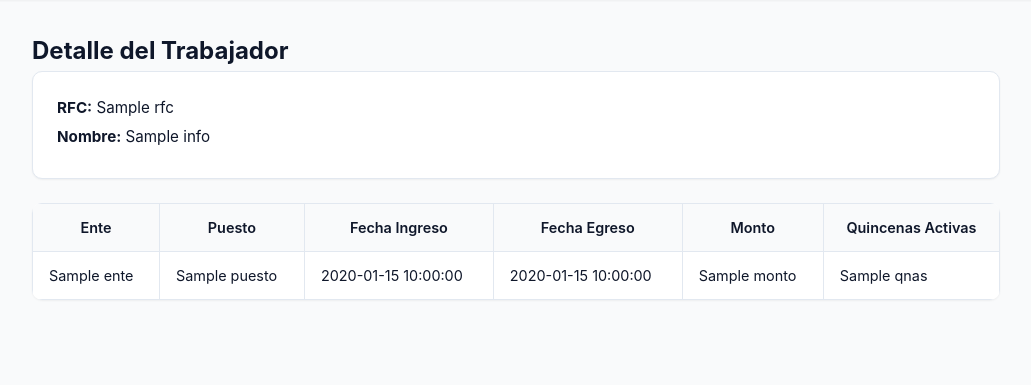
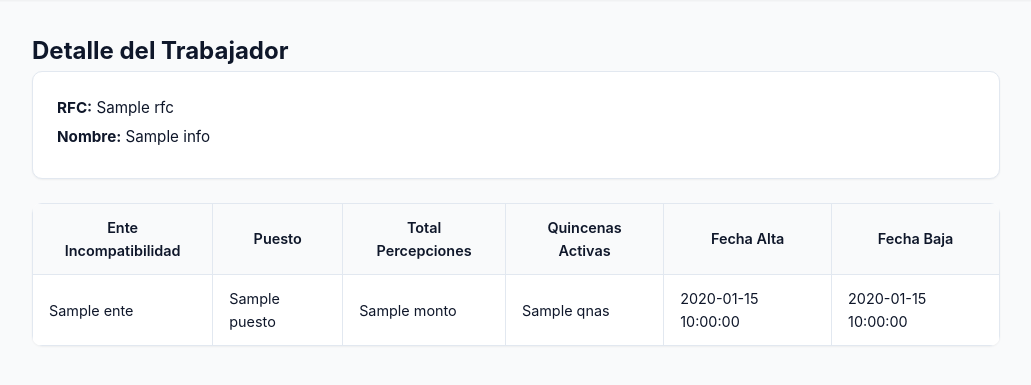
Before and after one commit to OmarSalvatierra99/SCIL, a Python web app: template templates/detalle_rfc.html in a window 1280 px wide. Shown: the part 81-466 px from the top of the page, without its empty margins (124-1155 px from the left). Run offline with Jinja, Linux system fonts and the light colour scheme; the template is opened without the code that fills it: most values are stand-ins (such as "Sample title", 1, 10 or a date in 2020).

Commit message:
23/10/2025 Ajustando la presentación

```diff
--- a/templates/detalle_rfc.html
+++ b/templates/detalle_rfc.html
@@ -13,12 +13,12 @@
     <table class="tabla-detalle">
       <thead>
         <tr>
-          <th>Ente</th>
+          <th>Ente Incompatibilidad</th>
           <th>Puesto</th>
-          <th>Fecha Ingreso</th>
-          <th>Fecha Egreso</th>
-          <th>Monto</th>
+          <th>Total Percepciones</th>
           <th>Quincenas Activas</th>
+          <th>Fecha Alta</th>
+          <th>Fecha Baja</th>
         </tr>
       </thead>
       <tbody>
@@ -26,10 +26,10 @@
           <tr>
             <td>{{ reg.ente }}</td>
             <td>{{ reg.puesto }}</td>
+            <td>{{ reg.monto }}</td>
+            <td>{{ reg.qnas }}</td>
             <td>{{ reg.fecha_ingreso }}</td>
             <td>{{ reg.fecha_egreso }}</td>
-            <td>{{ reg.monto }}</td>
-            <td>{{ reg.qnas }}</td>
           </tr>
         {% endfor %}
       </tbody>
--- a/templates/resultados.html
+++ b/templates/resultados.html
@@ -11,7 +11,7 @@
   {% else %}
     <h2>Reporte por Ente</h2>
 
-    {% for ente, filas in reporte_por_ente.items() %}
+    {% for ente, filas in reporte_por_ente|dictsort %}
     <div class="ente-bloque">
       <div class="ente-nombre">{{ ente }}</div>
 
@@ -25,7 +25,7 @@
           </tr>
         </thead>
         <tbody>
-          {% for f in filas %}
+          {% for f in filas|sort(attribute='puesto') %}
           <tr>
             <td>
               <a class="link-rfc" href="{{ url_for('resultados_por_rfc', rfc=f.rfc) }}">{{ f.rfc }}</a>
```
